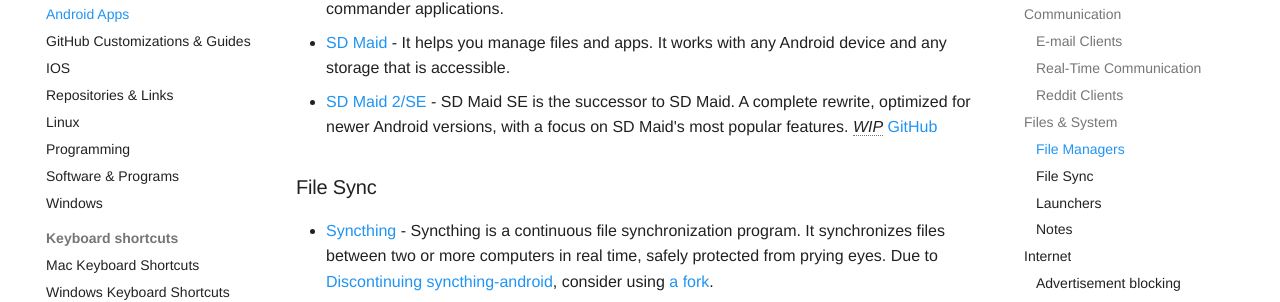
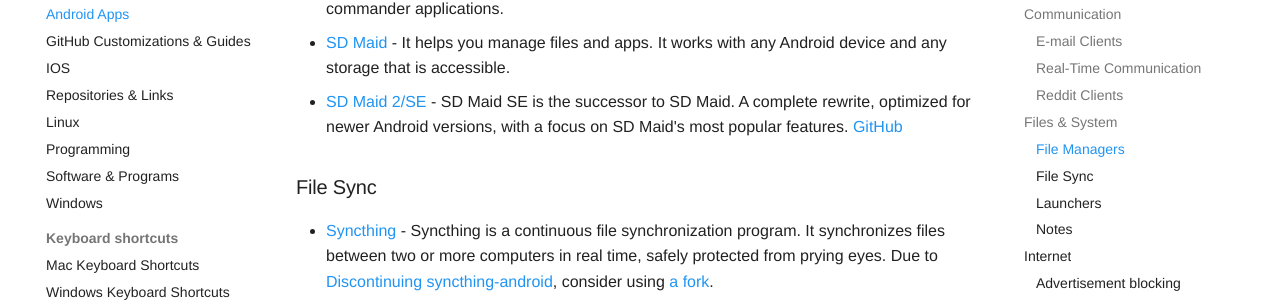
Before and after one commit to ZivSimchoni/Zwiki, an MkDocs documentation site: the page built from docs/Wiki/Android.md, in a window 1280 px wide and 900 px high, scrolled down 894 px. Shown: the part 142-444 px from the top of the window. Built offline with MkDocs 1.6.1 and Material for MkDocs 9.7.7, drawn with Linux system fonts in a browser that asks for light colours; some web fonts are replaced.

Commit message:
Update SD-Maid2 description

```diff
--- a/docs/Wiki/Android.md
+++ b/docs/Wiki/Android.md
@@ -33,7 +33,7 @@
 -   [MiXplorer](https://mixplorer.com) - Fast, smooth, beautiful, reliable and full-featured file manager with a simple and intuitive user interface. [XDA](https://forum.xda-developers.com/t/app-2-2-mixplorer-v6-x-released-fully-featured-file-manager.1523691/#post-23109280), & [Play Store](https://play.google.com/store/apps/details?id=com.mixplorer.silver) IMHO: Hands down, one of the bests file explorer.
 -   [Solid Explorer](https://play.google.com/store/apps/details?id=pl.solidexplorer2) - Solid Explorer is a file management app inspired by the old school file commander applications.
 -   [SD Maid](https://sdmaid.darken.eu) - It helps you manage files and apps. It works with any Android device and any storage that is accessible.
--   [SD Maid 2/SE](https://play.google.com/store/apps/details?id=eu.darken.sdmse) - SD Maid SE is the successor to SD Maid. A complete rewrite, optimized for newer Android versions, with a focus on SD Maid's most popular features. _WIP_ [GitHub](https://github.com/d4rken-org/sdmaid-se)
+-   [SD Maid 2/SE](https://play.google.com/store/apps/details?id=eu.darken.sdmse) - SD Maid SE is the successor to SD Maid. A complete rewrite, optimized for newer Android versions, with a focus on SD Maid's most popular features. [GitHub](https://github.com/d4rken-org/sdmaid-se)
 
 ### File Sync
 -   [Syncthing](https://syncthing.net/downloads/) - Syncthing is a continuous file synchronization program. It synchronizes files between two or more computers in real time, safely protected from prying eyes.
```
